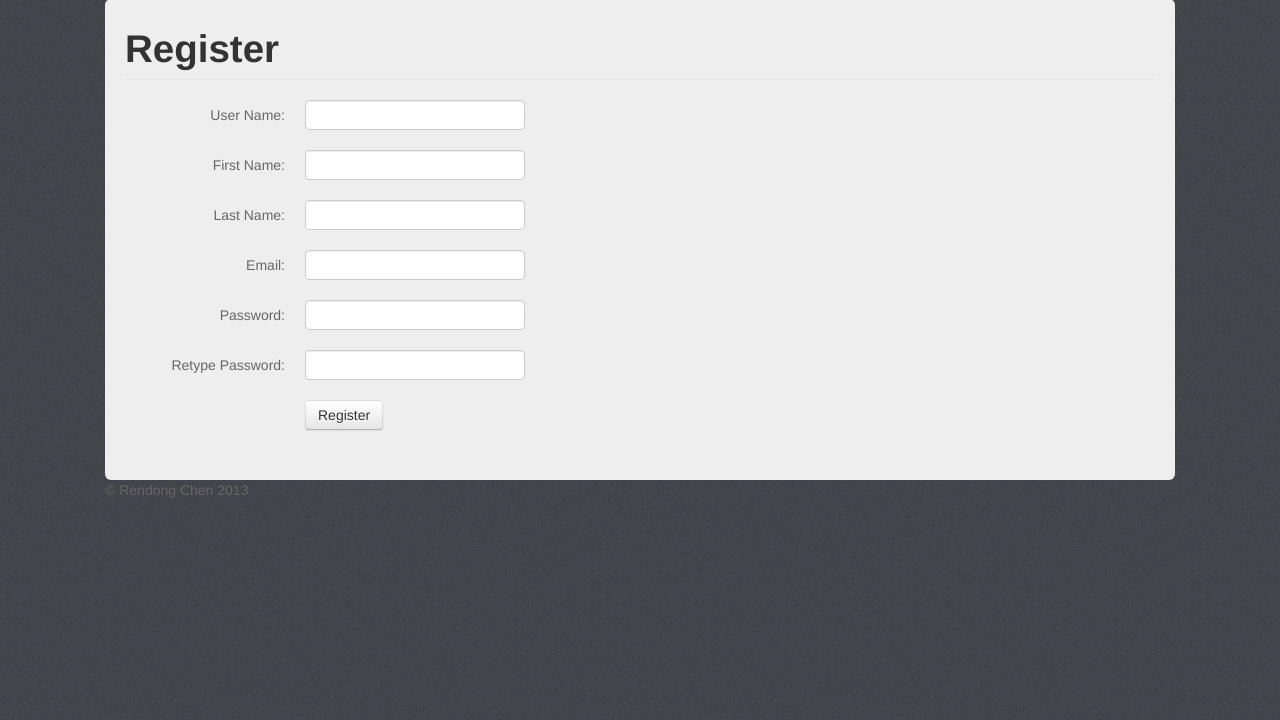
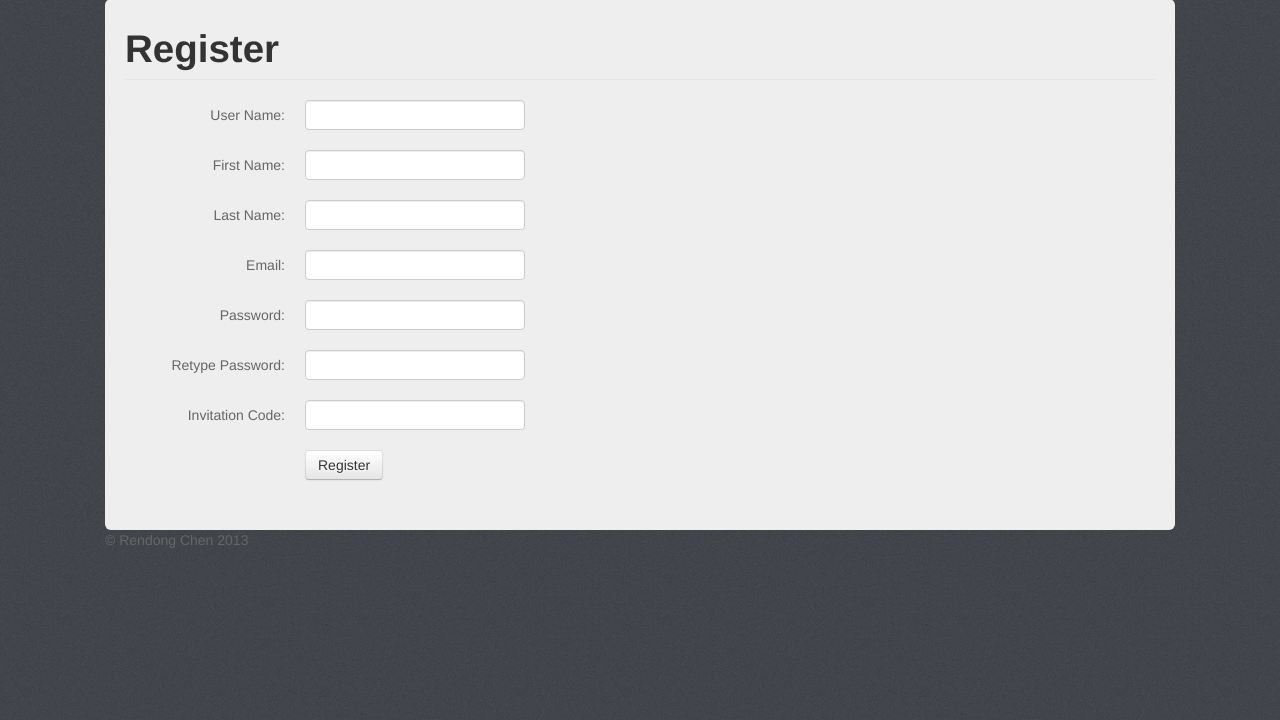
Before and after one commit to RyanCccc/PurdueCourseSeats, a Django app: page /accounts/register/ in a window 1280 px wide. Shown: the part 61-781 px from the top of the page. Run offline with Django 3.2, Linux system fonts and the light colour scheme; parts of the project's set-up code (start-up, migrations or seed data) failed here and were passed over; some libraries are stand-ins or nearby versions.

Commit message:
Added invitation code

```diff
--- a/PCS/settings.py
+++ b/PCS/settings.py
@@ -31,7 +31,7 @@ from deploy import get_secret
 DATABASES = {
     'default': {
         'ENGINE': 'django.db.backends.mysql', # Add 'postgresql_psycopg2', 'mysql', 'sqlite3' or 'oracle'.
-        'NAME': 'product' if PRODUCT_MODE else 'my_dev',                      # Or path to database file if using sqlite3.
+        'NAME': 'product_secret' if PRODUCT_MODE else 'my_dev',                      # Or path to database file if using sqlite3.
         # The following settings are not used with sqlite3:
         'USER': 'chen769',
         'PASSWORD': get_secret.get_password(),
--- a/tasks.py
+++ b/tasks.py
@@ -13,7 +13,7 @@ from django.core.mail import send_mail
 from seats_check.models import Section
 from seats_check import util
 
-@periodic_task(run_every=timedelta(seconds=60))
+@periodic_task(run_every=timedelta(seconds=300))
 def update_periodic():
     secs = Section.objects.all()
     count = len(secs)
--- a/templates/register.html
+++ b/templates/register.html
@@ -56,6 +56,14 @@
             </div>
         </div>
         <div class="control-group">
+            <label class="control-label" for="inputInvitation">
+                Invitation Code:
+            </label>
+            <div class="controls">
+                <input id="inputLastname" type="text" name="invitation">
+            </div>
+        </div>
+        <div class="control-group">
             <div class="controls">
                 <input class='btn' type="submit" value="Register">
             </div>
--- a/user_mode/views.py
+++ b/user_mode/views.py
@@ -8,7 +8,7 @@ from django.contrib.auth.decorators import login_required
 from django.core.validators import validate_email
 from django.core.exceptions import ValidationError
 
-from user_mode.models import MyUser
+from user_mode.models import MyUser, Invitation
 from PCS import settings
 from seats_check.util import (
     ParserException,
@@ -106,6 +106,17 @@ def register(request):
         email = param.get('email')
         password = param.get('password')
         repassword = param.get('repassword')
+        invite_code = param.get('invitation')
+        if not invite_code:
+            return render(request,'register.html', {'error':'Please fill out the invitation code'})
+        try:
+            invitation = Invitation.objects.get(code=invite_code)
+            if invitation.used:
+                return render(request,'register.html', {'error':'Used invitation code'})
+            invitation.used = True
+            invitation.save()
+        except:
+            return render(request,'register.html', {'error':'Incorrect invitation code'})
         if not username or not firstname or not lastname:
             return render(request,'register.html', {'error':'Please fill out all required fields'})
         if not email:
```
Also changed, not shown: user_mode/models.py (+7 -0 lines), user_mode/migrations/0004_auto__add_invitation.py (added).
